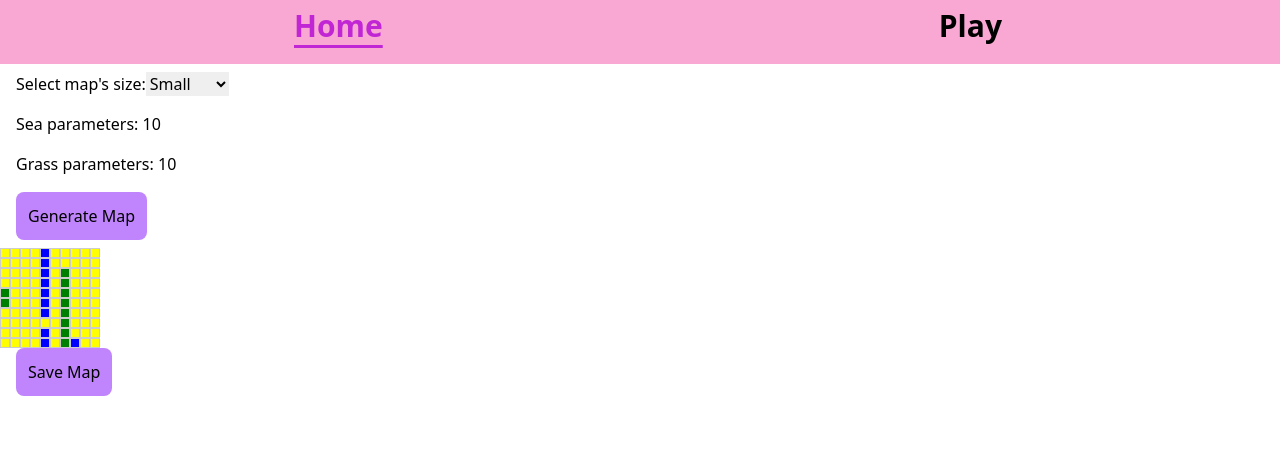
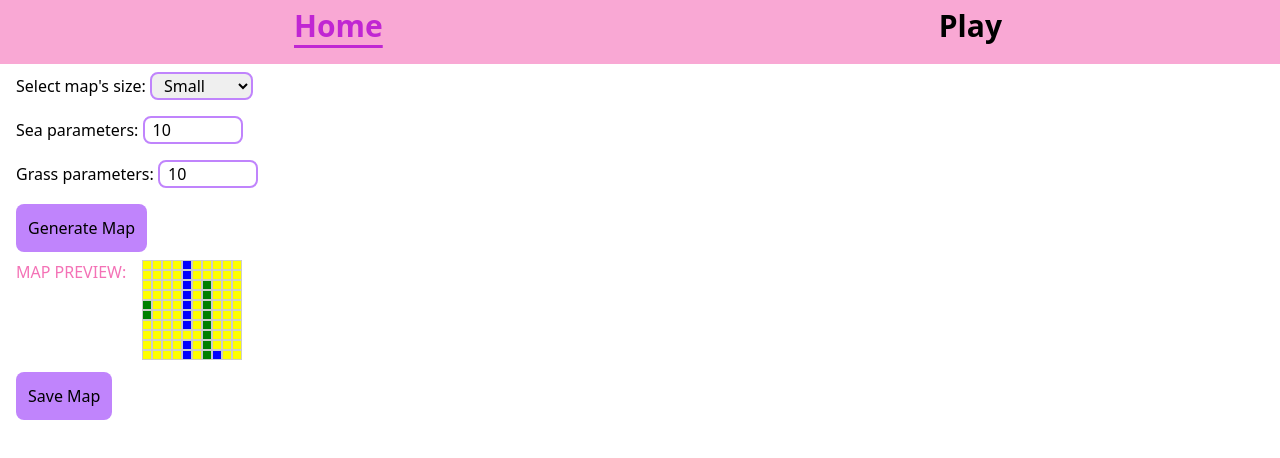
Before and after one commit to ranran2121/pokemon-game, a React (Create React App) app: page / in a window 1280 px wide. Both pictures are taken after a click on the button "Generate Map". Shown: the top 458 px of the page. Built offline with nearby package versions, Linux system fonts and the light colour scheme.

Commit message:
add warning for existing map in local storage in home page

```diff
--- a/src/routes/Home.tsx
+++ b/src/routes/Home.tsx
@@ -1,4 +1,4 @@
-import React, { useState } from "react";
+import React, { useEffect, useState } from "react";
 import Map from "../components/Map";
 
 const Home = () => {
@@ -6,6 +6,27 @@ const Home = () => {
   const [dimensions, setDimensions] = useState("small");
   const [sea, setSea] = useState(10);
   const [grass, setGrass] = useState(10);
+  const [hasStoredMap, setHasStoredMap] = useState(false);
+
+  useEffect(() => {
+    const storedMap = localStorage.getItem("generatedMap");
+    if (storedMap) {
+      setHasStoredMap(true);
+    } else {
+      setHasStoredMap(false);
+    }
+
+    const handleStorageChange = () => {
+      const storedMap = localStorage.getItem("generatedMap");
+      setHasStoredMap(storedMap !== null);
+    };
+
+    window.addEventListener("storage", handleStorageChange);
+
+    return () => {
+      window.removeEventListener("storage", handleStorageChange);
+    };
+  }, []);
 
   const generateMap = () => {
     let size: number;
@@ -68,22 +89,28 @@ const Home = () => {
 
   const saveMapToLocalStorage = () => {
     if (map) {
+      //reset local storage from previous game
+      localStorage.clear();
+      setHasStoredMap(false);
+
       localStorage.setItem("generatedMap", JSON.stringify(map));
       alert(
         `Map saved to localStorage successfully!
         \nNow you can navigate to the Play page`
       );
+      setHasStoredMap(true);
     } else {
       alert("Please generate the map first!");
     }
   };
 
   return (
-    <>
-      <div className="pl-4">
+    <div className="pl-4">
+      <div>
         <div className="setting">
-          <label htmlFor="dimension-select">Select map's size:</label>
+          <label htmlFor="dimension-select">Select map's size: </label>
           <select
+            className="input"
             id="dimension-select"
             value={dimensions}
             onChange={(event) => {
@@ -99,6 +126,7 @@ const Home = () => {
         <div className="setting">
           <label htmlFor="sea-input">Sea parameters: </label>
           <input
+            className="input"
             type="number"
             id="sea-input"
             value={sea}
@@ -116,6 +144,7 @@ const Home = () => {
         <div className="setting">
           <label htmlFor="grass-input">Grass parameters: </label>
           <input
+            className="input"
             type="number"
             id="grass-input"
             value={grass}
@@ -140,17 +169,29 @@ const Home = () => {
         </div>
       </div>
 
-      {map && <Map localMap={map} />}
+      {map && (
+        <div className="flex gap-4">
+          <p className="text-pink-400 uppercase">Map preview:</p>
+          <Map localMap={map} />
+        </div>
+      )}
 
-      <div className="pl-4">
+      <div className="my-3">
         <button
           className="rounded-lg p-3 bg-purple-400 capitalize"
           onClick={saveMapToLocalStorage}
         >
           save map
         </button>
+
+        {hasStoredMap && (
+          <div className="my-3 px-3 bg-pink-300 text-white w-fit">
+            A map is already stored. Saving a new map will reset the previous
+            game
+          </div>
+        )}
       </div>
-    </>
+    </div>
   );
 };
 
--- a/src/styles/index.css
+++ b/src/styles/index.css
@@ -10,18 +10,6 @@
   @apply py-2;
 }
 
-#gridContainer {
-  @apply pb-4 flex justify-center;
+.input {
+  @apply border-2 rounded-lg border-purple-400 px-2;
 }
-
-table {
-  background-color: #cdc5d6;
-  border-spacing: 0;
-}
-
-td {
-  border: 1px solid #e8daf5;
-  border-radius: 3px;
-  width: 10px;
-  height: 10px;
-}
```
